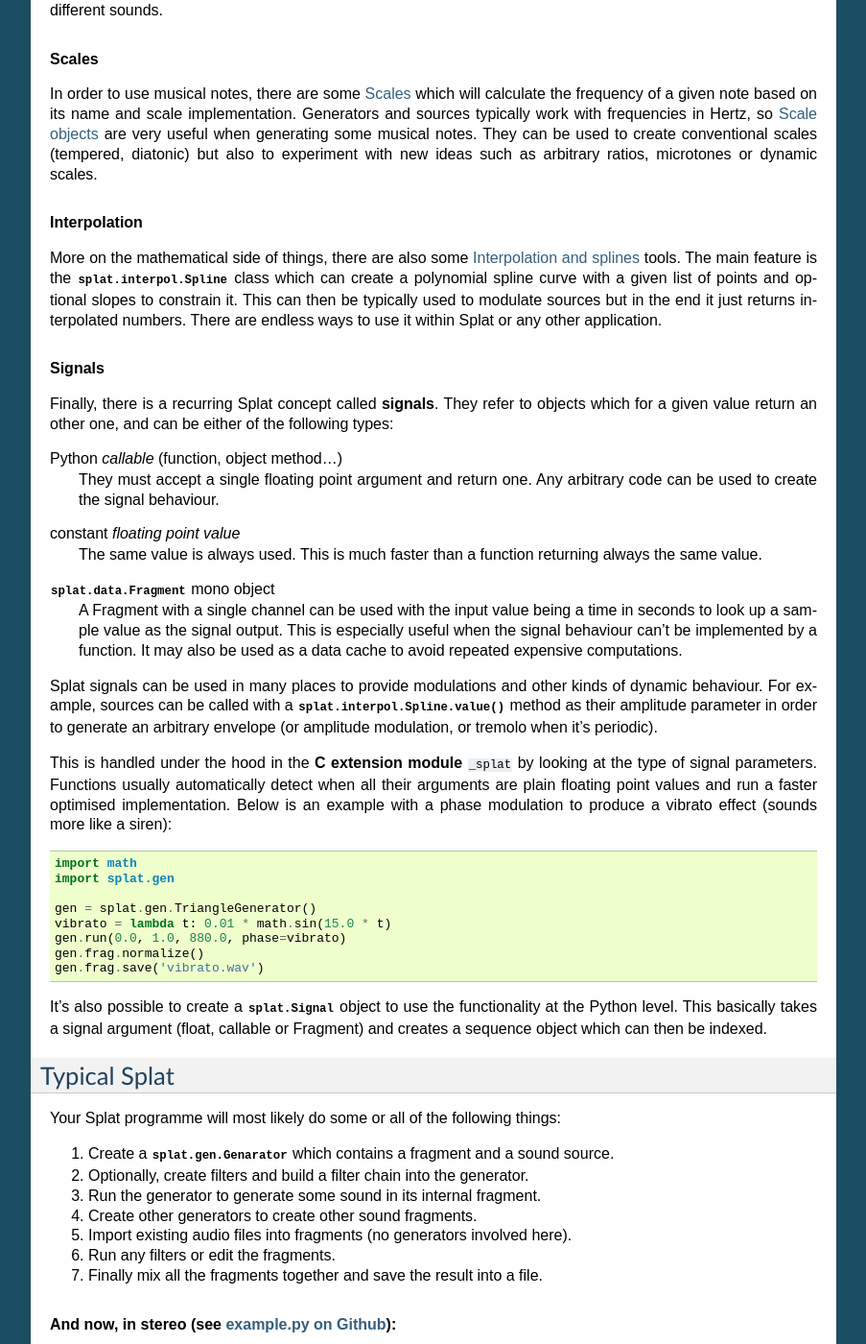
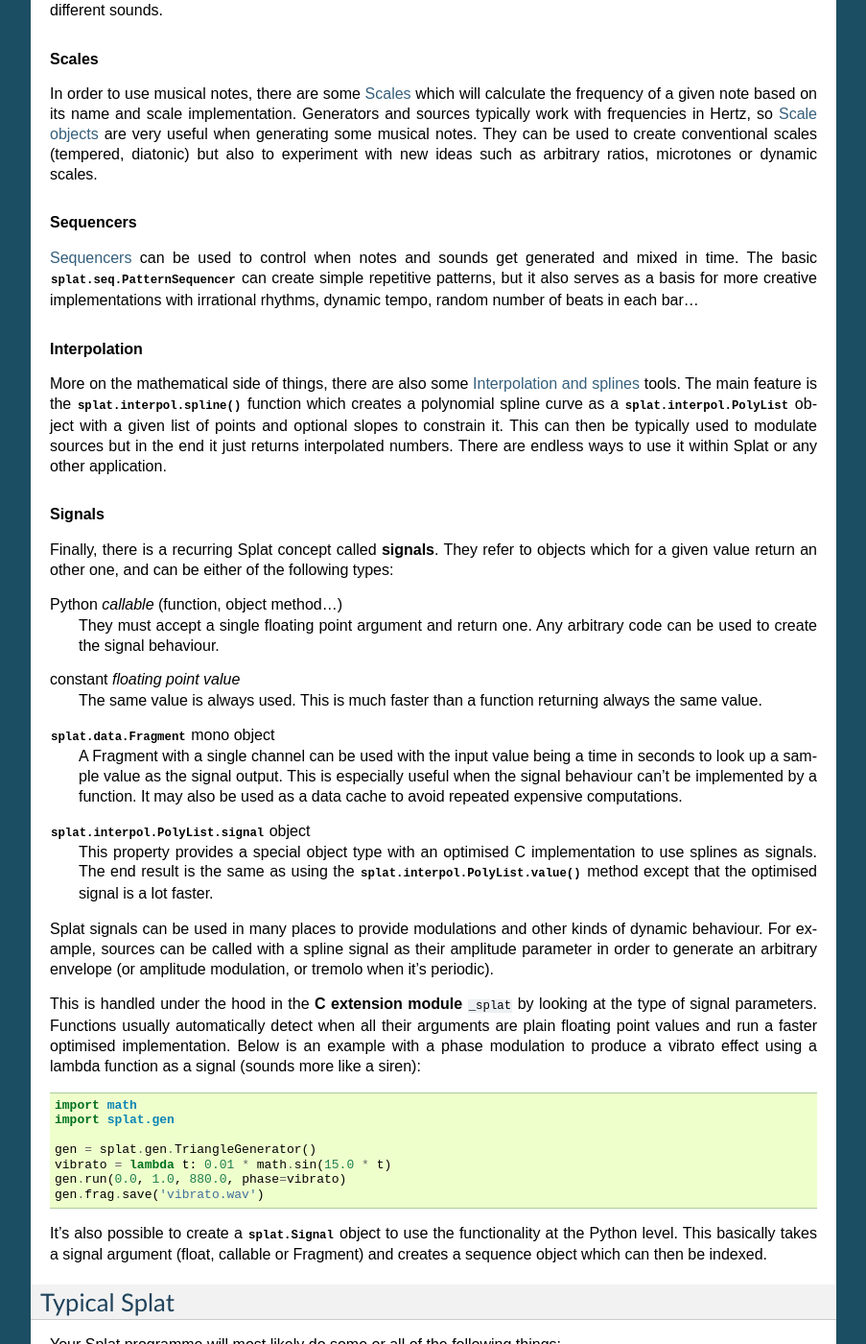
Before and after one commit to verdigris/splat, a Sphinx documentation site: the page built from doc/intro.rst, in a window 1280 px wide and 1400 px high, scrolled down 1861 px. Shown: the whole window at 96% size, without its empty margins (198-1101 px from the left). Built offline with Sphinx 7.4.7, drawn with Linux system fonts in a browser that asks for light colours; formulas are drawn with MathJax 3; some of the changed text lies outside the part shown.

Commit message:
doc: review and update to match code changes

```diff
--- a/doc/intro.rst
+++ b/doc/intro.rst
@@ -110,15 +110,23 @@ notes.  They can be used to create conventional scales (tempered, diatonic) but
 also to experiment with new ideas such as arbitrary ratios, microtones or
 dynamic scales.
 
+.. rubric:: Sequencers
+
+:ref:`sequencer_objects` can be used to control when notes and sounds get
+generated and mixed in time.  The basic :py:class:`splat.seq.PatternSequencer`
+can create simple repetitive patterns, but it also serves as a basis for more
+creative implementations with irrational rhythms, dynamic tempo, random number
+of beats in each bar...
+
 .. rubric:: Interpolation
 
 More on the mathematical side of things, there are also some
 :ref:`interpolation` tools.  The main feature is the
-:py:class:`splat.interpol.Spline` class which can create a polynomial spline
-curve with a given list of points and optional slopes to constrain it.  This
-can then be typically used to modulate sources but in the end it just returns
-interpolated numbers.  There are endless ways to use it within Splat or any
-other application.
+:py:func:`splat.interpol.spline` function which creates a polynomial spline
+curve as a :py:class:`splat.interpol.PolyList` object with a given list of
+points and optional slopes to constrain it.  This can then be typically used to
+modulate sources but in the end it just returns interpolated numbers.  There
+are endless ways to use it within Splat or any other application.
 
 .. rubric:: Signals
 
@@ -138,18 +146,23 @@ constant *floating point value*
   especially useful when the signal behaviour can't be implemented by a
   function.  It may also be used as a data cache to avoid repeated expensive
   computations.
+:py:attr:`splat.interpol.PolyList.signal` object
+  This property provides a special object type with an optimised C
+  implementation to use splines as signals.  The end result is the same as
+  using the :py:meth:`splat.interpol.PolyList.value` method except that the
+  optimised signal is a lot faster.
 
 Splat signals can be used in many places to provide modulations and other kinds
-of dynamic behaviour.  For example, sources can be called with a
-:py:meth:`splat.interpol.Spline.value` method as their amplitude parameter in
-order to generate an arbitrary envelope (or amplitude modulation, or tremolo
-when it's periodic).
+of dynamic behaviour.  For example, sources can be called with a spline signal
+as their amplitude parameter in order to generate an arbitrary envelope (or
+amplitude modulation, or tremolo when it's periodic).
 
 This is handled under the hood in the **C extension module** ``_splat`` by
 looking at the type of signal parameters.  Functions usually automatically
 detect when all their arguments are plain floating point values and run a
 faster optimised implementation.  Below is an example with a phase modulation
-to produce a vibrato effect (sounds more like a siren)::
+to produce a vibrato effect using a lambda function as a signal (sounds more
+like a siren)::
 
     import math
     import splat.gen
@@ -157,7 +170,6 @@ to produce a vibrato effect (sounds more like a siren)::
     gen = splat.gen.TriangleGenerator()
     vibrato = lambda t: 0.01 * math.sin(15.0 * t)
     gen.run(0.0, 1.0, 880.0, phase=vibrato)
-    gen.frag.normalize()
     gen.frag.save('vibrato.wav')
 
 It's also possible to create a :py:class:`splat.Signal` object to use the
@@ -174,7 +186,7 @@ Your Splat programme will most likely do some or all of the following things:
    sound source.
 #. Optionally, create filters and build a filter chain into the generator.
 #. Run the generator to generate some sound in its internal fragment.
-#. Create other generators to create other sound fragments.
+#. Create other generators and sequencers to generate more sound fragments.
 #. Import existing audio files into fragments (no generators involved here).
 #. Run any filters or edit the fragments.
 #. Finally mix all the fragments together and save the result into a file.
```
Also changed, not shown: doc/splat.rst (+75 -65 lines).
